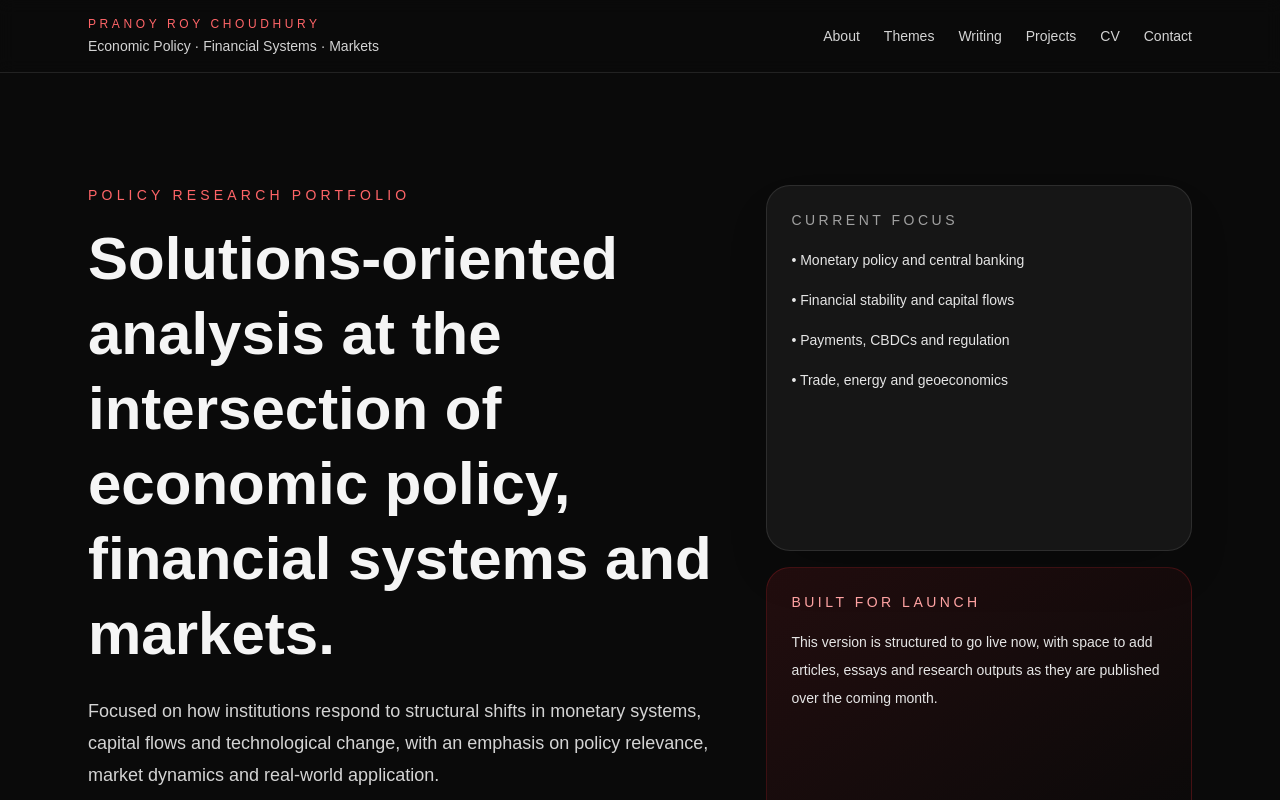
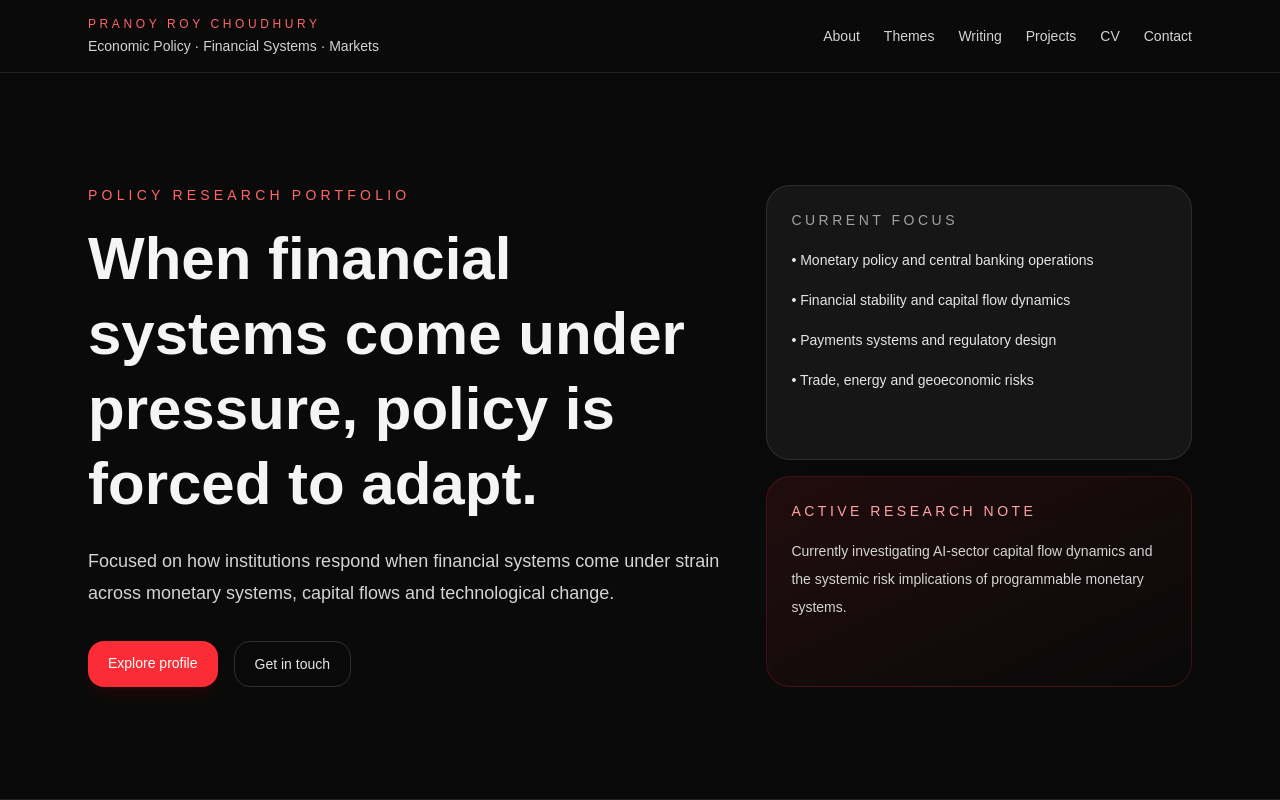
Before and after one commit to pranoyroychoudhury98-spec/pranoy-site, a Next.js app: page / in a window 1280 px wide. Shown: the top 800 px of the page. Built offline with nearby package versions, Linux system fonts and the light colour scheme.

Commit message:
Update metadata and landing section

```diff
--- a/app/layout.tsx
+++ b/app/layout.tsx
@@ -13,21 +13,14 @@ const geistMono = Geist_Mono({
 });
 
 export const metadata: Metadata = {
-  title: "Create Next App",
-  description: "Generated by create next app",
+  title: "Pranoy Roy Choudhury",
+  description: "Economic policy, financial systems and markets",
 };
 
-export default function RootLayout({
-  children,
-}: Readonly<{
-  children: React.ReactNode;
-}>) {
+export default function RootLayout({ children }: { children: React.ReactNode }) {
   return (
-    <html
-      lang="en"
-      className={`${geistSans.variable} ${geistMono.variable} h-full antialiased`}
-    >
-      <body className="min-h-full flex flex-col">{children}</body>
+    <html lang="en">
+      <body>{children}</body>
     </html>
   );
 }
--- a/app/page.tsx
+++ b/app/page.tsx
@@ -1,6 +1,7 @@
 "use client";
 
 import { type ChangeEvent, type FormEvent, useMemo, useState } from "react";
+
 
 type IconProps = {
   size?: number;
@@ -323,14 +324,10 @@ export default function PranoyPolicyWebsite() {
                 Policy research portfolio
               </p>
               <h2 className="max-w-4xl text-4xl font-semibold leading-tight md:text-6xl">
-                Solutions-oriented analysis at the intersection of economic
-                policy, financial systems and markets.
+                When financial systems come under pressure, policy is forced to adapt.
               </h2>
               <p className="mt-6 max-w-2xl text-lg leading-8 text-neutral-300">
-                Focused on how institutions respond to structural shifts in
-                monetary systems, capital flows and technological change, with
-                an emphasis on policy relevance, market dynamics and real-world
-                application.
+                Focused on how institutions respond when financial systems come under strain across monetary systems, capital flows and technological change.
               </p>
 
               <div className="mt-8 flex flex-wrap gap-4">
@@ -355,20 +352,19 @@ export default function PranoyPolicyWebsite() {
                   Current focus
                 </p>
                 <ul className="mt-4 space-y-3 text-sm leading-7 text-neutral-200">
-                  <li>• Monetary policy and central banking</li>
-                  <li>• Financial stability and capital flows</li>
-                  <li>• Payments, CBDCs and regulation</li>
-                  <li>• Trade, energy and geoeconomics</li>
+                  <li>• Monetary policy and central banking operations</li>
+                  <li>• Financial stability and capital flow dynamics</li>
+                  <li>• Payments systems and regulatory design</li>
+                  <li>• Trade, energy and geoeconomic risks</li>
                 </ul>
               </div>
               <div className="rounded-3xl border border-red-500/20 bg-gradient-to-br from-red-500/10 to-transparent p-6">
                 <p className="text-sm uppercase tracking-[0.25em] text-red-300">
-                  Built for launch
+                  Active research note
                 </p>
-                <p className="mt-4 text-sm leading-7 text-neutral-200">
-                  This version is structured to go live now, with space to add
-                  articles, essays and research outputs as they are published
-                  over the coming month.
+                <p className="mt-4 text-sm leading-7 text-neutral-300">
+                  Currently investigating AI-sector capital flow dynamics and
+                  the systemic risk implications of programmable monetary systems.
                 </p>
               </div>
             </div>
```
